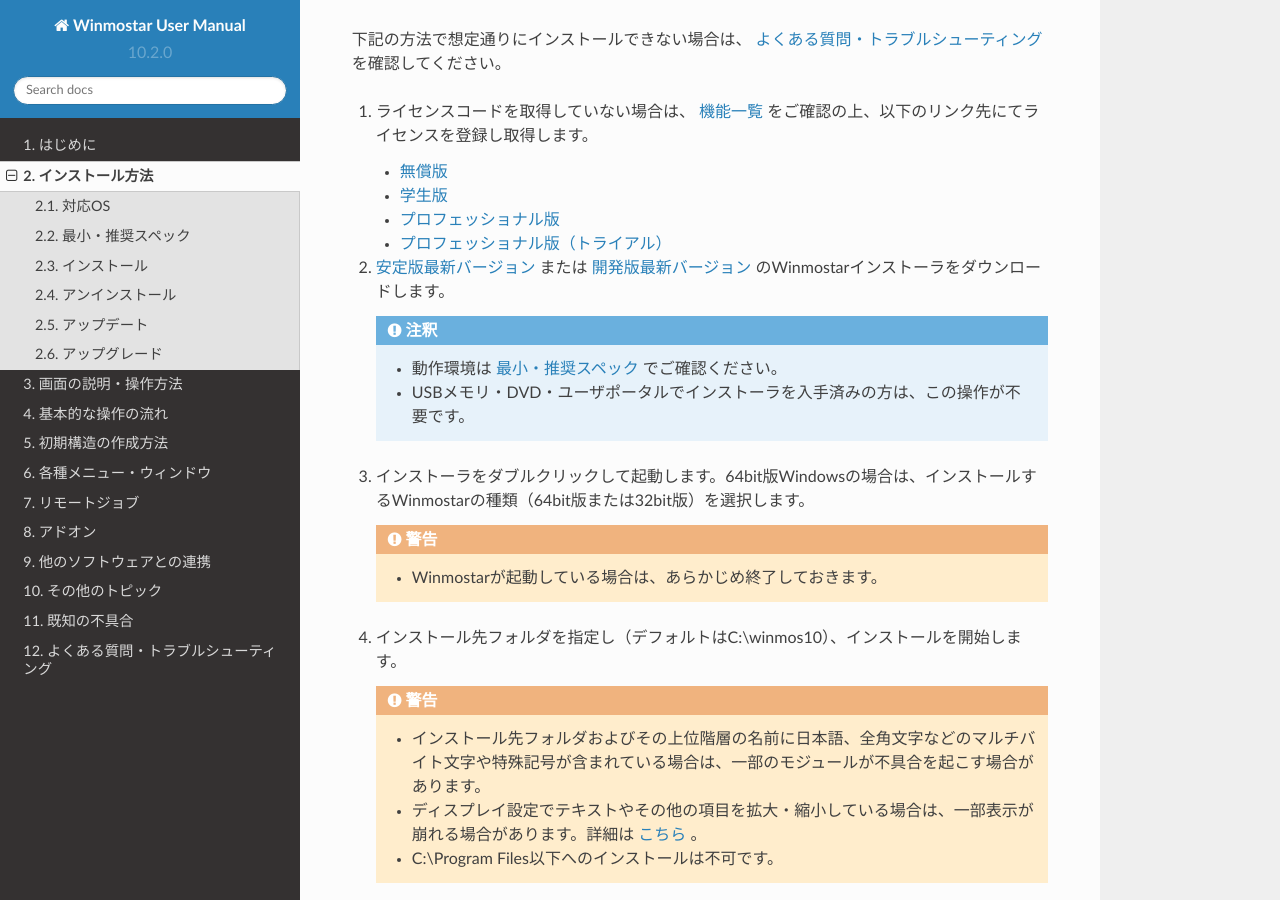
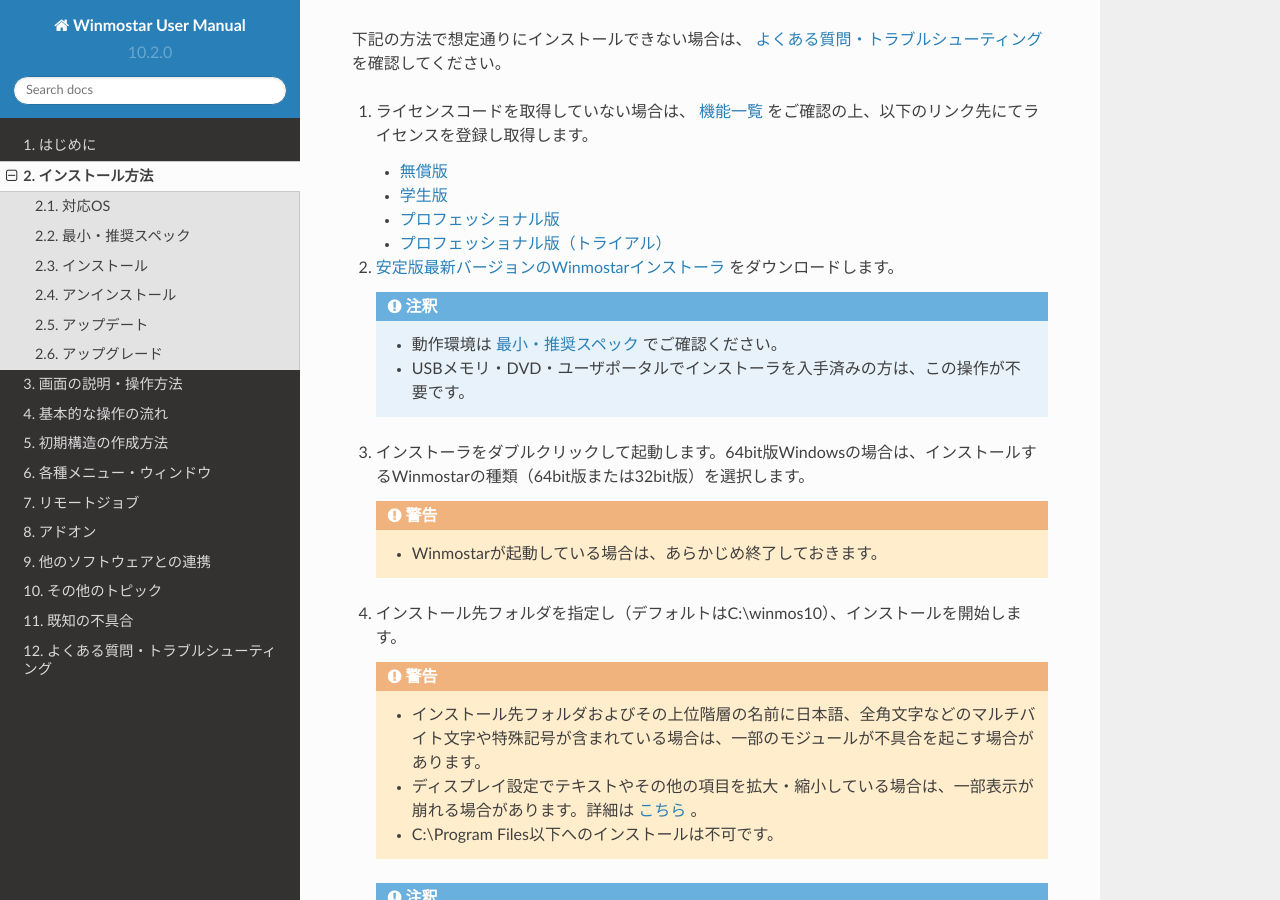
Before and after one commit to X-Ability/winmostar_doc, a Sphinx documentation site: the page built from source/installation/installation.rst, in a window 1280 px wide and 900 px high, scrolled down 1109 px. Built offline with Sphinx 7.4.7 and the Read the Docs theme 2.0.0, drawn with Linux system fonts in a browser that asks for light colours; formulas are drawn with MathJax 3.

Commit message:
開発版最新バージョンのインストールの記述を削除

```diff
--- a/source/installation/installation.rst
+++ b/source/installation/installation.rst
@@ -56,7 +56,7 @@
    - `プロフェッショナル版 <https://winmostar.com/jp/purchase>`_
    - `プロフェッショナル版（トライアル） <https://winmostar.com/jp/dlTrialFormJP.php>`_
 
-2. `安定版最新バージョン <https://winmostar.com/jp/download#latest_stable>`_ または `開発版最新バージョン <https://winmostar.com/jp/download#latest_devel>`_ のWinmostarインストーラをダウンロードします。
+2. `安定版最新バージョンのWinmostarインストーラ <https://winmostar.com/jp/download#latest_stable>`_ をダウンロードします。
 
    .. note::
       - 動作環境は :ref:`install_recommend_spec` でご確認ください。
```
Also changed, not shown: 1 other file.
